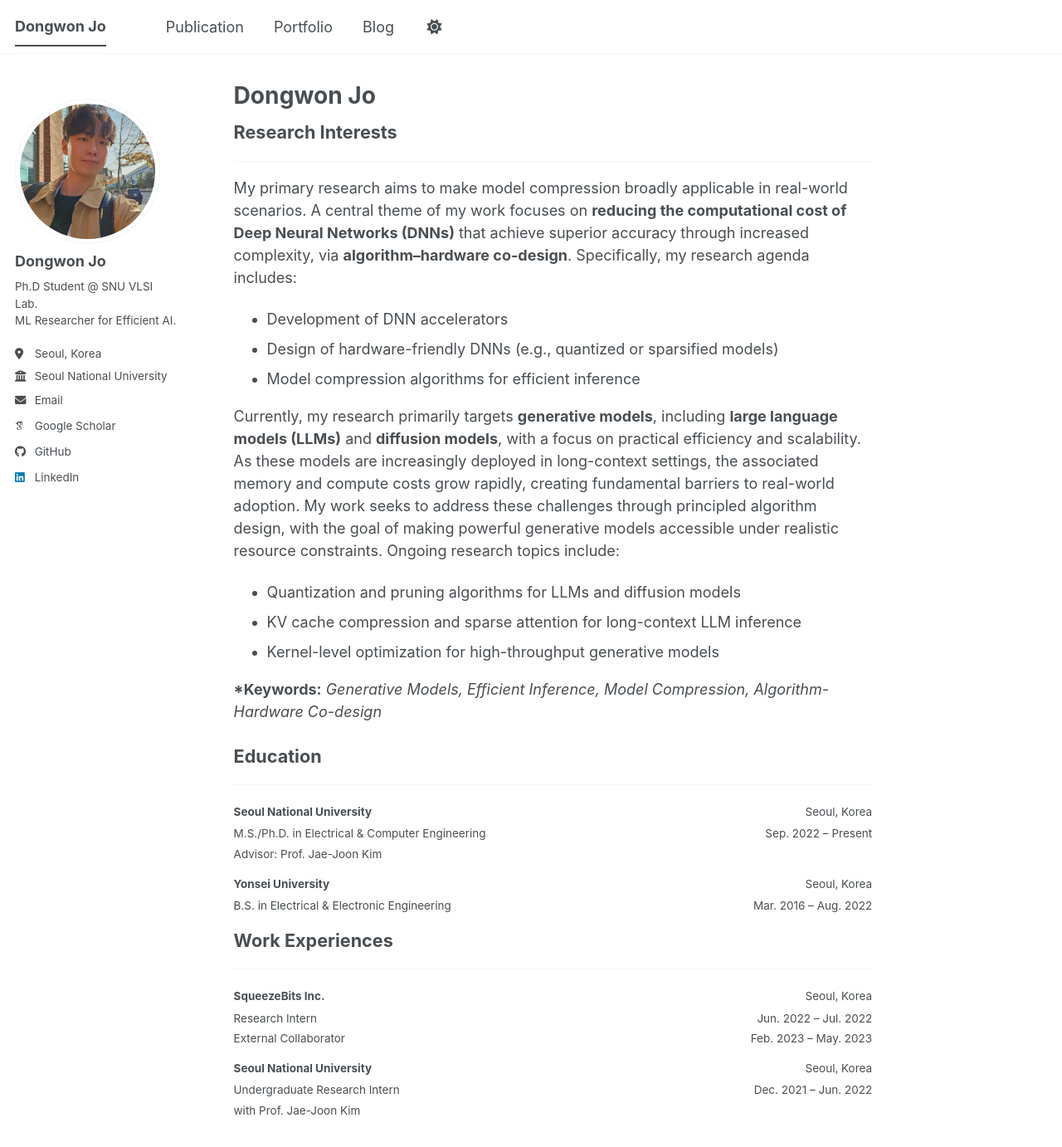
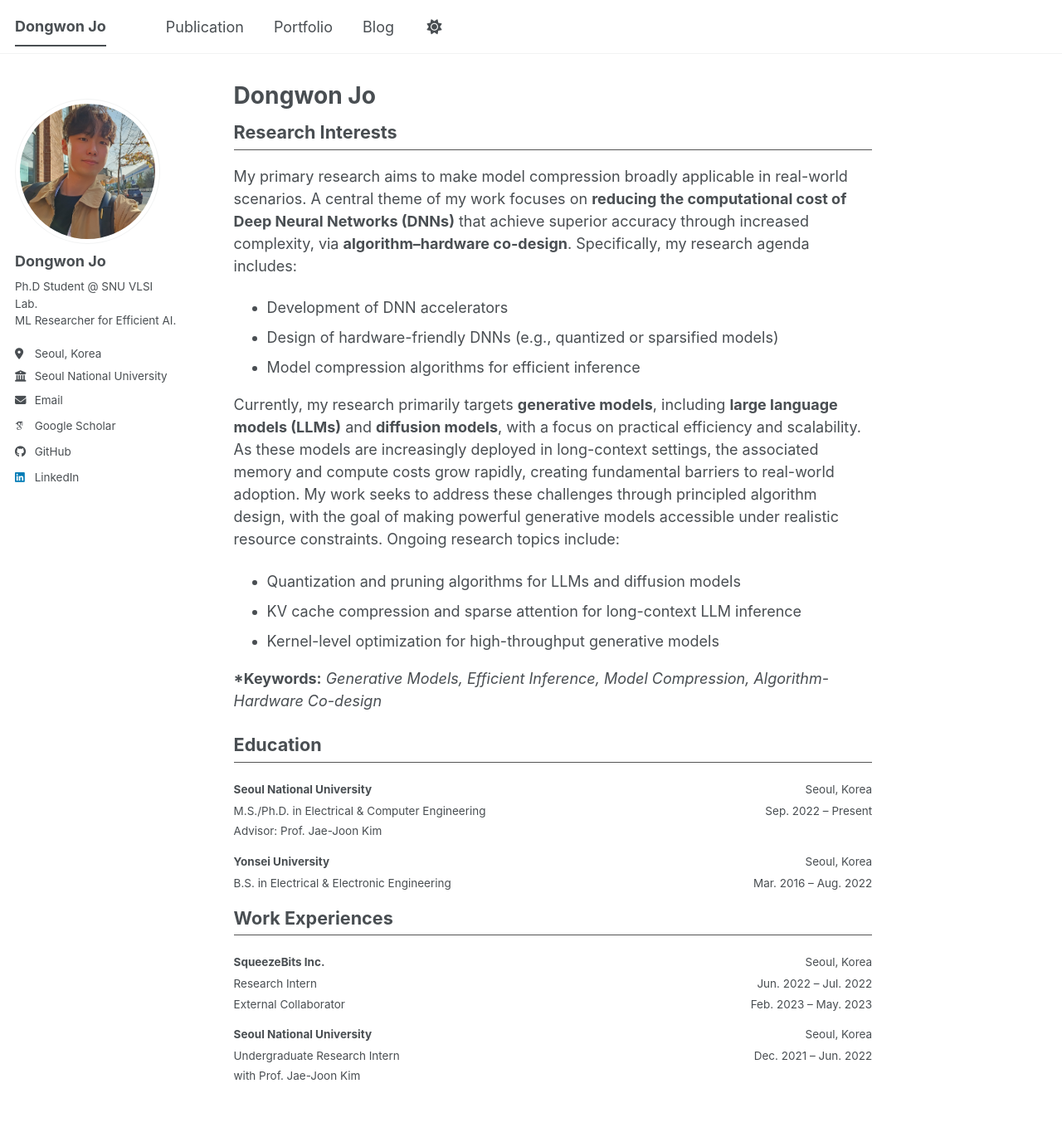
Before and after one commit to dongwonjo/dongwonjo.github.io, a Jekyll site: the page built from _pages/about.md, in a window 1280 px wide and 1400 px high. Shown: the top 1382 px of the window at 83% size. Built offline with Jekyll 4.4.1, drawn with Linux system fonts in a browser that asks for light colours; some web fonts are replaced; a script bundle is joined from its source files by our own code; library files that are not in the unit come from our copies.

Commit message:
Update main.scss

```diff
--- a/assets/css/main.scss
+++ b/assets/css/main.scss
@@ -41,3 +41,18 @@
     "vendor/font-awesome/solid",
     "vendor/font-awesome/brands"
 ;
+
+/* Custom overrides */
+.page__content h2 {
+  border-bottom: none;
+}
+
+hr.section-hr {
+  border: none;
+  border-top: 1px solid #555;
+  margin: 0 0 1em 0;
+}
+
+[data-theme="dark"] hr.section-hr {
+  border-top-color: #ccc;
+}
```
